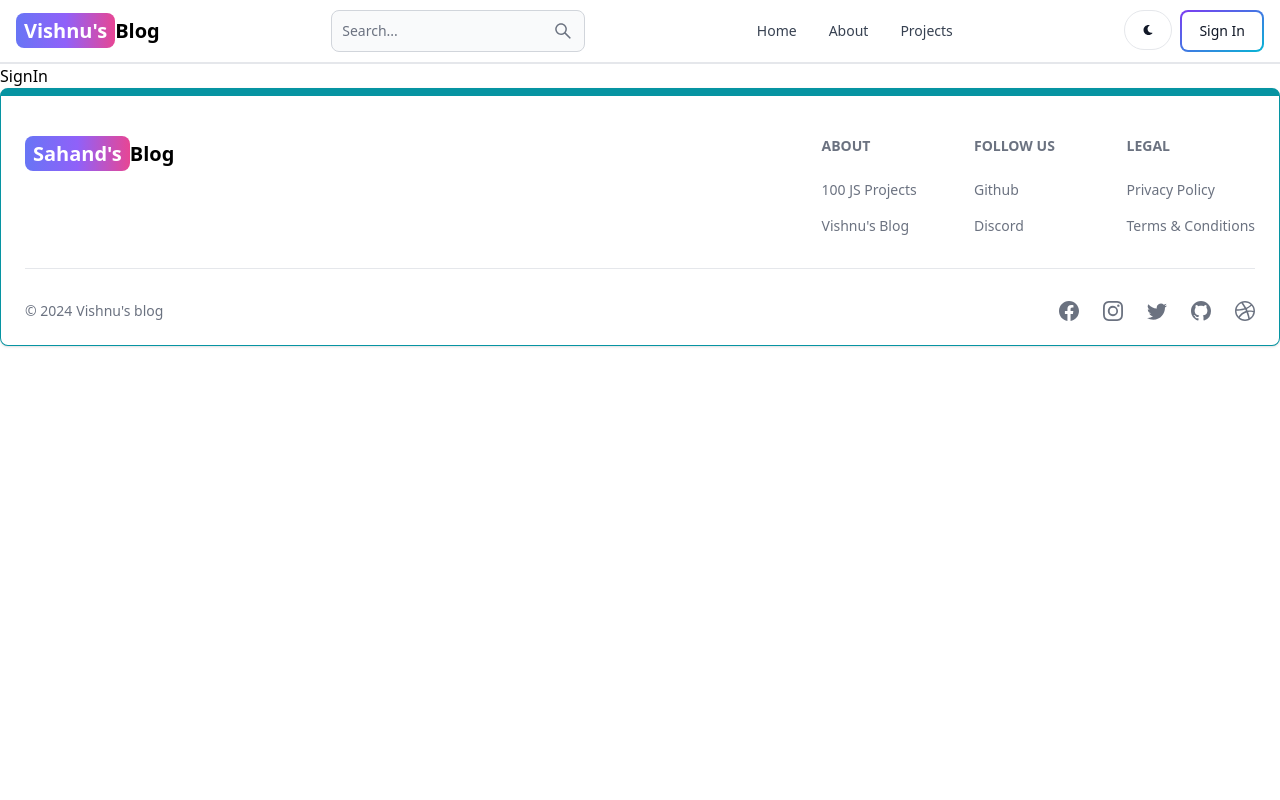
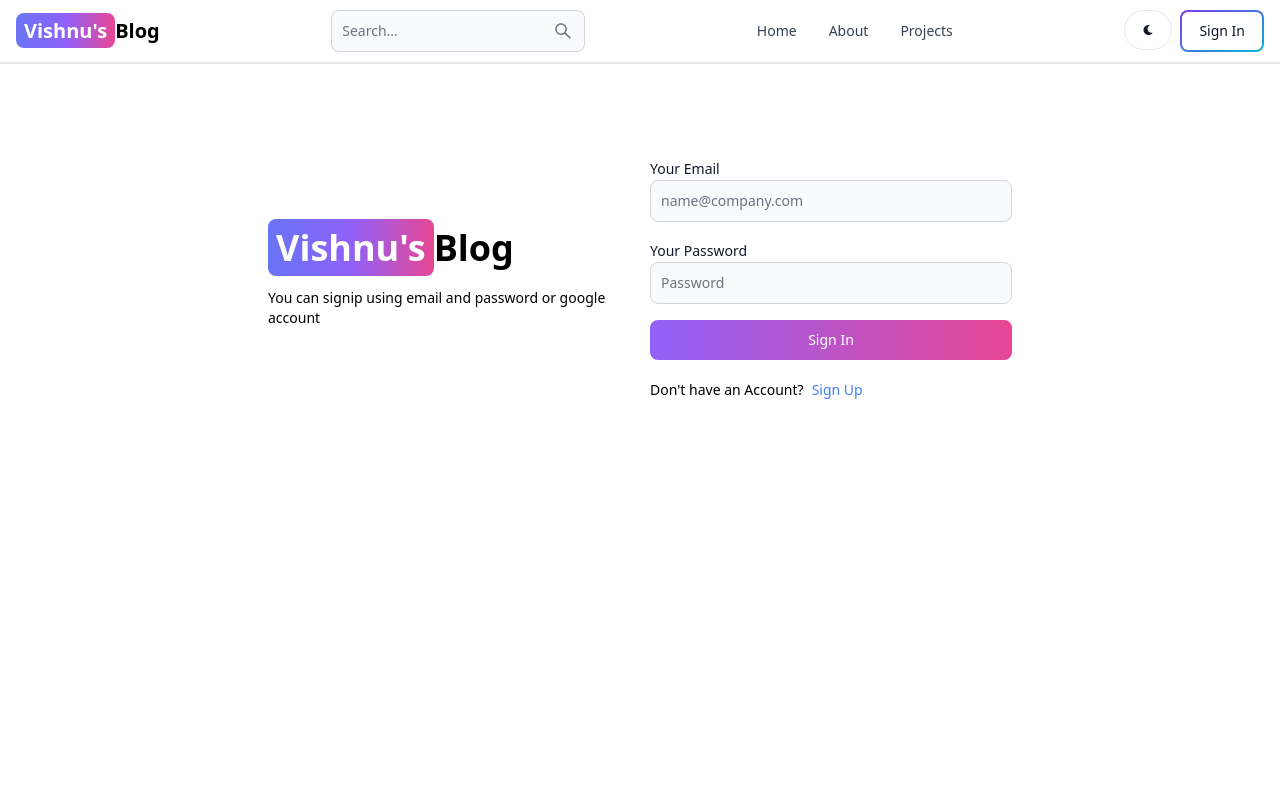
Before and after one commit to vishnu130902/BLOG, a React (Vite) app in the folder client/: page /sign-in in a window 1280 px wide. Shown: the top 800 px of the page. Built offline with nearby package versions, Linux system fonts and the light colour scheme.

Commit message:
signin complete

```diff
--- a/client/src/pages/SignIn.jsx
+++ b/client/src/pages/SignIn.jsx
@@ -1,8 +1,99 @@
-import React from 'react'
+import React, { useState } from 'react'
+import {Alert, Button, Label, Spinner, TextInput} from 'flowbite-react'
+import {Link, useNavigate} from 'react-router-dom'
 
 const SignIn = () => {
+  const [formData, setFormData] = useState({})
+  const [errorMessage, setErrorMessage] = useState(null);
+  const [loading, setLoading] = useState(false);
+  const navigate = useNavigate()
+  const handleChange = (e) => {
+    setFormData({
+      ...formData,
+      [e.target.id]: e.target.value.trim()
+    })
+    console.log(formData)
+  }
+  const handleSubmit = async(e) => {
+    e.preventDefault()
+    if (!formData.email || !formData.password) {
+      return setErrorMessage('Please fill out all fields.');
+    }
+    try {
+      setLoading(true)
+      setErrorMessage(null)
+      const res = await fetch('/api/auth/signin', {
+        method: 'POST',
+        headers: {
+          'Content-Type': 'application/json'
+        },
+        body: JSON.stringify(formData)
+      });
+      const data = await res.json()
+      if(data.success===false){
+        setErrorMessage(data.message)
+      }
+      setLoading(false)
+      if(res.ok){
+        navigate('/')
+      }
+    } catch (error) {
+      setErrorMessage(error.message)
+      setLoading(false)
+    }
+  }
   return (
-    <div>SignIn</div>
+    <div className='min-h-screen mt-20'>
+      <div className='flex p-3 max-w-3xl mx-auto flex-col md:flex-row md:items-center gap-5'>
+        <div className='flex-1'>
+          <Link to='/' className='font-bold dark:text-white text-4xl'>
+            <span className='px-2 py-1 bg-gradient-to-r from-indigo-500 via-purple-500 to-pink-500 rounded-lg text-white'>
+              Vishnu's
+            </span>
+            Blog
+          </Link>
+            <p className='text-sm mt-5'>
+              You can signip using email and password or google account
+            </p>
+        </div>
+
+
+
+        <div className='flex-1'>
+          <form className='flex flex-col gap-4' onSubmit={handleSubmit}>
+            <div>
+              <Label value='Your Email' />
+              <TextInput type='email' placeholder='name@company.com' id='email' onChange={handleChange}/>
+            </div>
+            <div>
+              <Label value='Your Password' />
+              <TextInput type='password' placeholder='Password' id='password' onChange={handleChange}/>
+            </div>
+            <Button gradientDuoTone='purpleToPink' type='submit' disabled={loading}>
+            {loading ? (
+                <>
+                  <Spinner size='sm' />
+                  <span className='pl-3'>Loading...</span>
+                </>
+              ) : (
+                'Sign In'
+              )}
+            </Button>
+          </form>
+          <div className='flex gap-2 text-sm mt-5'>
+            <span>Don't have an Account?</span>
+            <Link to='/sign-up' className='text-blue-500'>
+              Sign Up
+            </Link>
+          </div>
+          {errorMessage && (
+            <Alert className='mt-5' color='failure'>
+              {errorMessage}
+            </Alert>
+          )}
+        </div>
+      </div>
+    </div>
   )
 }
 
```
